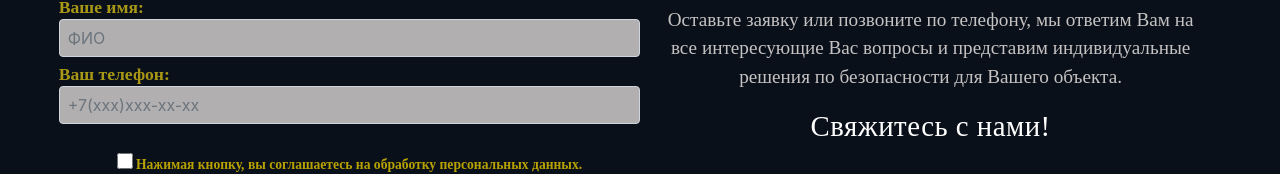
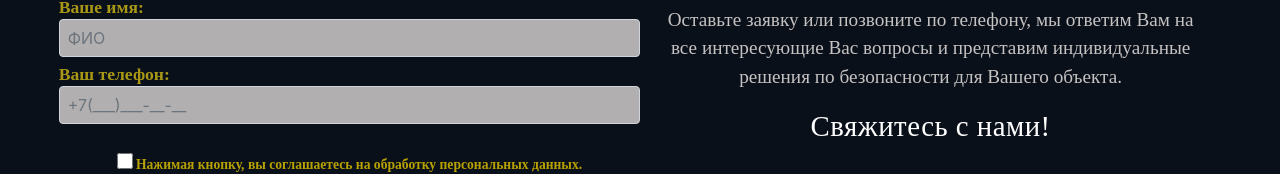
Before and after one commit to AnigalHub/Valencia, a Nuxt app: page / in a window 1280 px wide. Shown: the part 2002-2176 px from the top of the page. Built offline with nearby package versions, Linux system fonts and the light colour scheme.

Commit message:
добавлена маска на номер

```diff
--- a/components/secondary_pages/send_form.vue
+++ b/components/secondary_pages/send_form.vue
@@ -4,7 +4,7 @@
       <label for="name">Ваше имя:</label>
       <input v-model="feedback.name" type="text" class="form-control" placeholder="ФИО" id="name" name="name" required="" data-validation-required-message="Пожалуйста, введите Ваше имя">
       <label for="phone">Ваш телефон:</label>
-      <input v-model="feedback.phone" type="tel" class="form-control" placeholder="+7(xxx)xxx-xx-xx" pattern="[+]7\([0-9]{3}\)[0-9]{3}-[0-9]{2}-[0-9]{2}" id="phone" name="phone" required="" data-validation-required-message="Пожалуйста, введите Номер телефона">
+      <input v-model="feedback.phone" type="tel" class="form-control" v-mask="'+7 (###) ###-##-##'" placeholder="+7(___)___-__-__" pattern="[+]7\([0-9]{3}\)[0-9]{3}-[0-9]{2}-[0-9]{2}" id="phone" name="phone" required="" data-validation-required-message="Пожалуйста, введите Номер телефона">
       <p class="text_descr" style="text-align: center;font-weight: bold">
         <input type="checkbox" class="checkbox"/>
        Нажимая кнопку, вы соглашаетесь на обработку персональных данных.</p>
```
